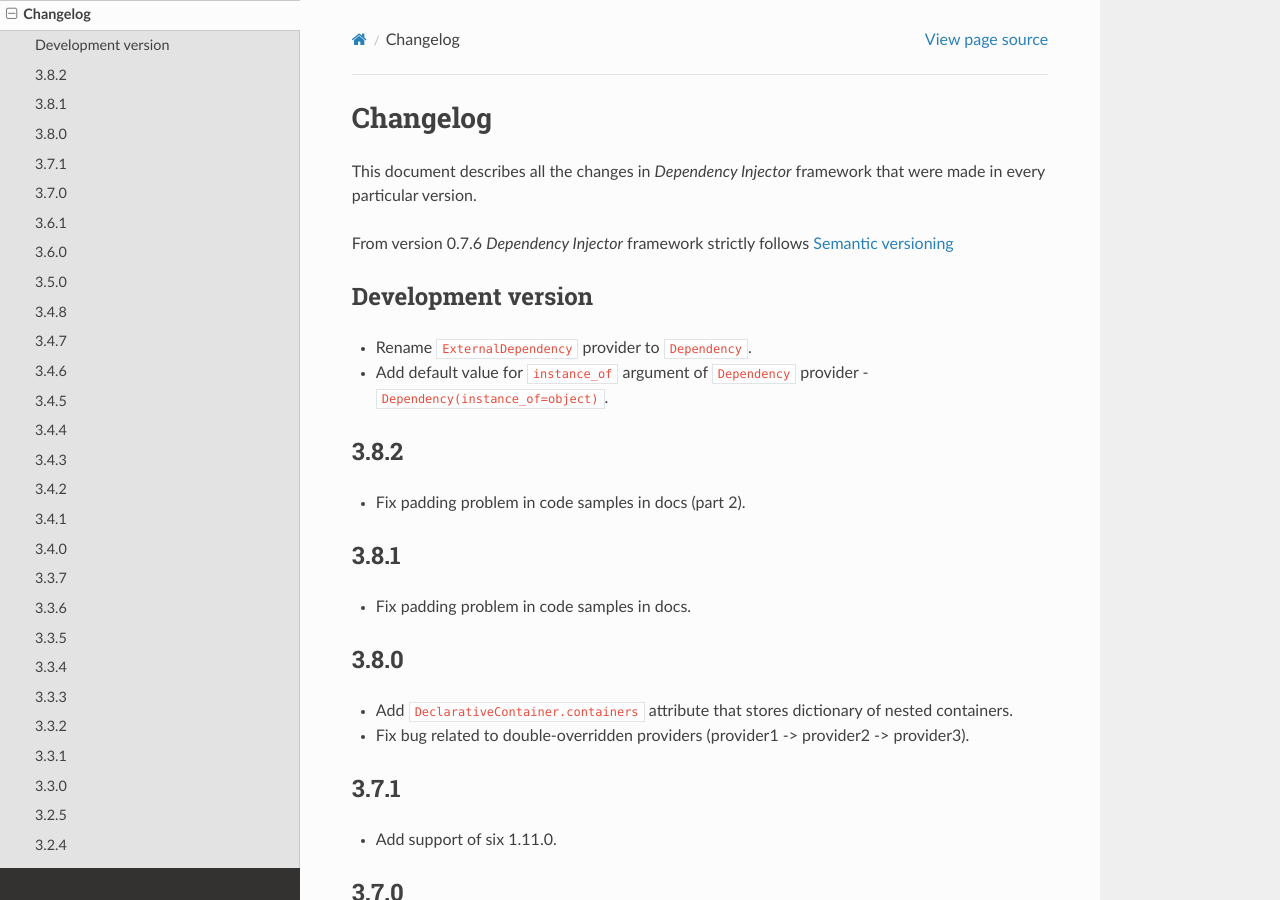
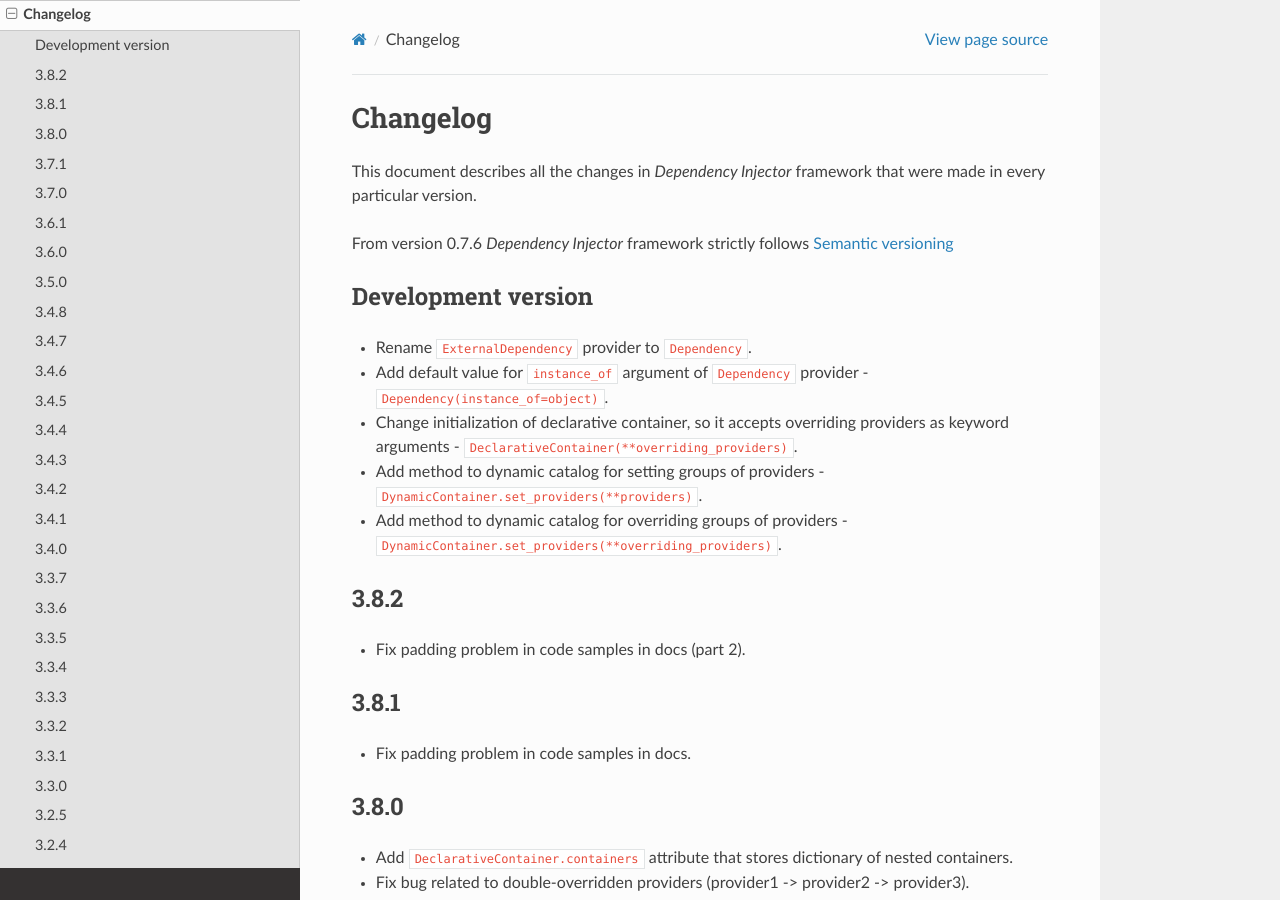
Before and after one commit to ets-labs/python-dependency-injector, a Sphinx documentation site: the page built from docs/main/changelog.rst, in a window 1280 px wide and 900 px high. Built offline with Sphinx 7.4.7 and the Read the Docs theme 2.0.0, drawn with Linux system fonts in a browser that asks for light colours.

Commit message:
Update changelog

```diff
--- a/docs/main/changelog.rst
+++ b/docs/main/changelog.rst
@@ -12,6 +12,13 @@ Development version
 - Rename ``ExternalDependency`` provider to ``Dependency``.
 - Add default value for ``instance_of`` argument of ``Dependency`` provider -
   ``Dependency(instance_of=object)``.
+- Change initialization of declarative container, so it accepts overriding
+  providers as keyword arguments -
+  ``DeclarativeContainer(**overriding_providers)``.
+- Add method to dynamic catalog for setting groups of providers -
+  ``DynamicContainer.set_providers(**providers)``.
+- Add method to dynamic catalog for overriding groups of providers -
+  ``DynamicContainer.set_providers(**overriding_providers)``.
 
 
 3.8.2
```
